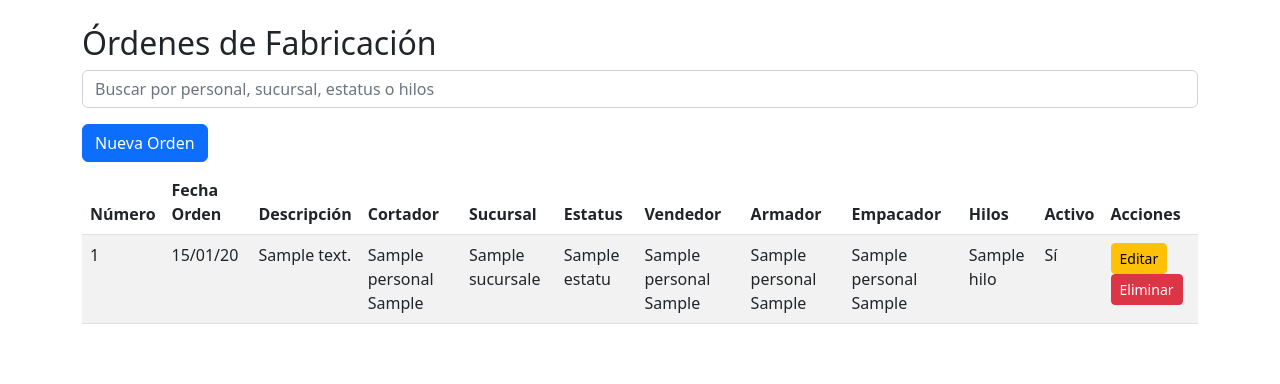
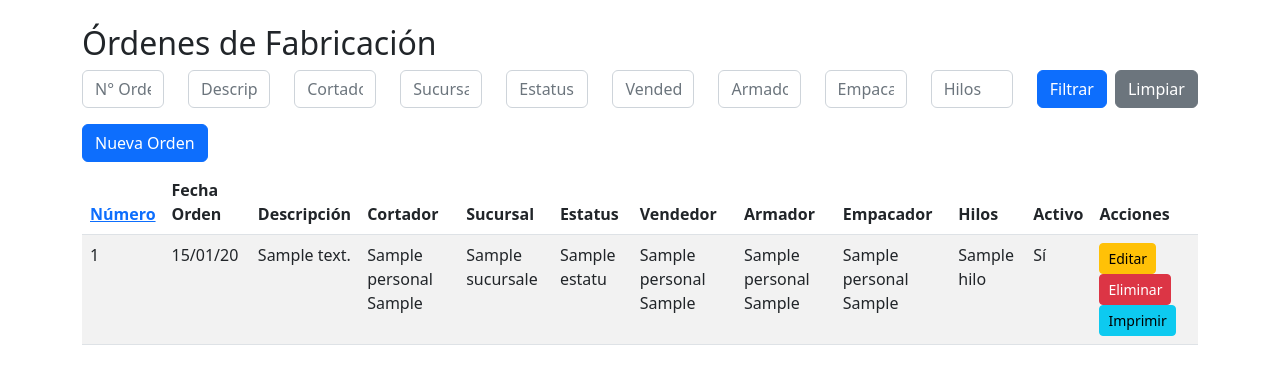
Before and after one commit to pcornejo-git/djangocrud-ok, a Django app: page /ordenes/ in a window 1280 px wide. Shown: the part 80-464 px from the top of the page. Run offline with Django 4.2, Linux system fonts and the light colour scheme; a user stored in the database is signed in; tables that the repository leaves empty hold one stand-in row (values such as "Sample post").

Commit message:
se agrega rutina de impresion

```diff
--- a/djangocrud/urls.py
+++ b/djangocrud/urls.py
@@ -40,4 +40,5 @@ urlpatterns = [
     path('ordenes/nueva/', views.orden_create, name='orden_create'),
     path('ordenes/editar/<int:pk>/', views.orden_update, name='orden_update'),
     path('ordenes/eliminar/<int:pk>/', views.orden_delete, name='orden_delete'),
+    path('ordenes/imprimir/<int:pk>/', views.orden_print, name='orden_print'),
  ]
--- a/tasks/templates/orden_list.html
+++ b/tasks/templates/orden_list.html
@@ -2,14 +2,65 @@
 {% block content %}
 <div class="container mt-4">
   <h2>Órdenes de Fabricación</h2>
-  <form method="get" class="mb-3">
+  <!--  <form method="get" class="mb-3">
     <input type="text" name="q" value="{{ query }}" class="form-control" placeholder="Buscar por personal, sucursal, estatus o hilos">
   </form>
+-->
+  <form method="get" class="row mb-3">
+    <div class="col">
+      <input type="text" name="numero" value="{{ numero }}" class="form-control" placeholder="N° Orden">
+    </div>
+    <div class="col">
+      <input type="text" name="descripcion" value="{{ descripcion }}" class="form-control" placeholder="Descripción">
+    </div>
+    <div class="col">
+      <input type="text" name="cortador" value="{{ cortador }}" class="form-control" placeholder="Cortador">
+    </div>
+    <div class="col">
+      <input type="text" name="sucursal" value="{{ sucursal }}" class="form-control" placeholder="Sucursal">
+    </div>
+    <div class="col">
+      <input type="text" name="estatus" value="{{ estatus }}" class="form-control" placeholder="Estatus">
+    </div>
+    <div class="col">
+      <input type="text" name="vendedor" value="{{ vendedor }}" class="form-control" placeholder="Vendedor">
+    </div>
+    <div class="col">
+      <input type="text" name="armador" value="{{ armador }}" class="form-control" placeholder="Armador">
+    </div>
+    <div class="col">
+      <input type="text" name="empacador" value="{{ empacador }}" class="form-control" placeholder="Empacador">
+    </div>
+    <div class="col">
+      <input type="text" name="hilos" value="{{ hilos }}" class="form-control" placeholder="Hilos">
+    </div>
+    <div class="col d-flex align-items-end">
+      <button type="submit" class="btn btn-primary me-2">Filtrar</button>
+      <a href="{% url 'orden_list' %}" class="btn btn-secondary">Limpiar</a>
+    </div>
+
+    <!--<div class="col">
+    <button type="submit" class="btn btn-primary">Filtrar</button>
+  </div> -->
+  </form>
+
+
   <a href="{% url 'orden_create' %}" class="btn btn-primary mb-2">Nueva Orden</a>
   <table class="table table-striped">
     <thead>
       <tr>
-        <th>Número</th>
+        <th>
+          <a
+            href="?{% for key, value in request.GET.items %}{% if key != 'sort' %}{{ key }}={{ value|urlencode }}&{% endif %}{% endfor %}sort={% if request.GET.sort == 'numero' %}-numero{% else %}numero{% endif %}">
+            Número
+            {% if request.GET.sort == '-numero' %}
+            &#9650;
+            {% elif request.GET.sort == 'numero' %}
+            &#9660;
+            {% endif %}
+          </a>
+        </th>
+
         <th>Fecha Orden</th>
         <th>Descripción</th>
         <th>Cortador</th>
@@ -40,6 +91,7 @@
         <td>
           <a href="{% url 'orden_update' orden.pk %}" class="btn btn-sm btn-warning">Editar</a>
           <a href="{% url 'orden_delete' orden.pk %}" class="btn btn-sm btn-danger">Eliminar</a>
+          <a href="{% url 'orden_print' orden.pk %}" class="btn btn-sm btn-info" target="_blank">Imprimir</a>
         </td>
       </tr>
       {% endfor %}
--- a/tasks/views.py
+++ b/tasks/views.py
@@ -184,23 +184,71 @@ def sucursal_delete(request, pk):
 
 @login_required
 def orden_list(request):
-    query = request.GET.get('q', '')
+#    query = request.GET.get('q', '')
     ordenes = OrdenFabricacionEnc.objects.all()
-    if query:
-        ordenes = ordenes.filter(
-            Q(id_cortador__nombre__icontains=query) |
-            Q(id_cortador__apellido_paterno_icontains=query) |
-            Q(id_vendedor__nombre__icontains=query) |
-            Q(id_vendedor__apellido_paterno_icontains=query) |
-            Q(id_armador__nombre__icontains=query) |
-            Q(id_armador__apellido_paterno_icontains=query) |
-            Q(id_empacador__nombre__icontains=query) |
-            Q(id_empacador__apellido_paterno_icontains=query) |
-            Q(id_sucursal__nombre__icontains=query) |
-            Q(id_estatus__nombre__icontains=query) |
-            Q(id_hilos__nombre__icontains=query)
-        )
-    return render(request, 'orden_list.html', {'ordenes': ordenes, 'query': query})
+#    if query:
+#        ordenes = ordenes.filter(
+#            Q(id_cortador__nombre__icontains=query) |
+#            Q(id_cortador__apellido_paterno_icontains=query) |
+#            Q(id_vendedor__nombre__icontains=query) |
+#            Q(id_vendedor__apellido_paterno_icontains=query) |
+#            Q(id_armador__nombre__icontains=query) |
+#            Q(id_armador__apellido_paterno_icontains=query) |
+#            Q(id_empacador__nombre__icontains=query) |
+#            Q(id_empacador__apellido_paterno_icontains=query) |
+#            Q(id_sucursal__nombre__icontains=query) |
+#            Q(id_estatus__nombre__icontains=query) |
+#            Q(id_hilos__nombre__icontains=query)
+#        )
+#    return render(request, 'orden_list.html', {'ordenes': ordenes, 'query': query})
+
+    numero = request.GET.get('numero', '')
+    descripcion = request.GET.get('descripcion', '')
+    cortador = request.GET.get('cortador', '')
+    sucursal = request.GET.get('sucursal', '')
+    estatus = request.GET.get('estatus', '')
+    vendedor = request.GET.get('vendedor', '')
+    armador = request.GET.get('armador', '')
+    empacador = request.GET.get('empacador', '')
+    hilos = request.GET.get('hilos', '')
+
+    sort = request.GET.get('sort')
+    if sort:
+        ordenes = ordenes.order_by(sort)
+    else:
+        ordenes = ordenes.order_by('-numero')  # Ordena por defecto por 'numero'
+    if numero:
+        ordenes = ordenes.filter(numero=numero)
+    if descripcion:
+        ordenes = ordenes.filter(descripcion__icontains=descripcion)
+    if cortador:
+        ordenes = ordenes.filter(id_cortador__nombre__icontains=cortador)
+    if sucursal:
+        ordenes = ordenes.filter(id_sucursal__nombre__icontains=sucursal)
+    if estatus:
+        ordenes = ordenes.filter(id_estatus__nombre__icontains=estatus)
+    if vendedor:
+        ordenes = ordenes.filter(id_vendedor__nombre__icontains=vendedor)
+    if armador:
+        ordenes = ordenes.filter(id_armador__nombre__icontains=armador)
+    if empacador:
+        ordenes = ordenes.filter(id_empacador__nombre__icontains=empacador)
+    if hilos:
+        ordenes = ordenes.filter(id_hilos__nombre__icontains=hilos)
+
+    context = {
+        'ordenes': ordenes,
+        'numero': numero,
+        'descripcion': descripcion,
+        'cortador': cortador,
+        'sucursal': sucursal,
+        'estatus': estatus,
+        'vendedor': vendedor,
+        'armador': armador,
+        'empacador': empacador,
+        'hilos': hilos,
+    }
+    return render(request, 'orden_list.html', context)
 
 @login_required
 def orden_create(request):
@@ -232,3 +280,9 @@ def orden_delete(request, pk):
         orden.delete()
         return redirect('orden_list')
     return render(request, 'orden_confirm_delete.html', {'orden': orden})
+
+
+@login_required
+def orden_print(request, pk):
+    orden = get_object_or_404(OrdenFabricacionEnc, pk=pk)
+    return render(request, 'orden_print.html', {'orden': orden})
```
Also changed, not shown: tasks/templates/orden_print.html (added, +22 -0 lines).
